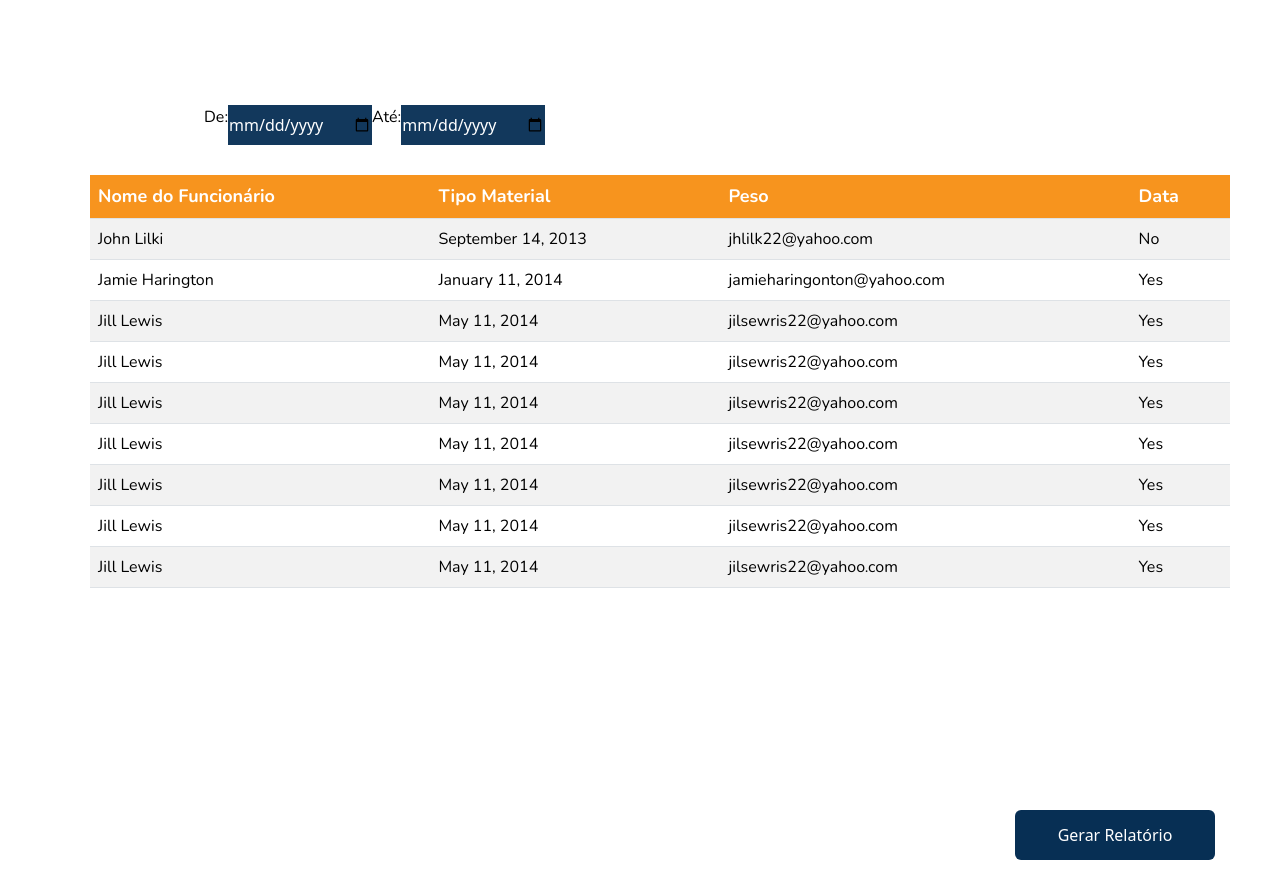
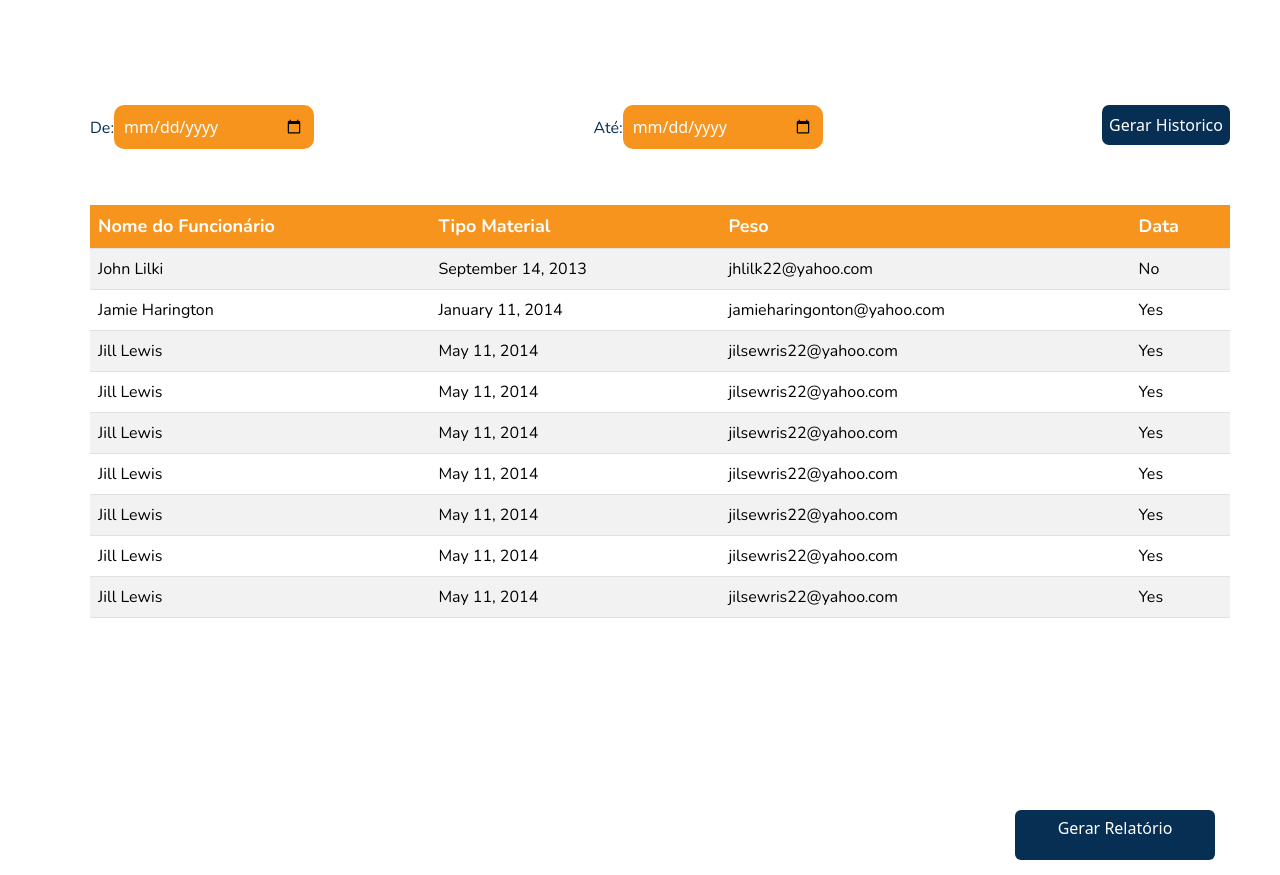
Before and after one commit to pedroT-web/Projeto_ReciclaSenac, a PHP site: page /historico.php in a window 1280 px wide. Shown: the part 55-930 px from the top of the page. Run offline with PHP 8.4, Linux system fonts and the light colour scheme.

Commit message:
Atualizando a página de historico, fazendo o botão de gerar relatorio do excel

```diff
--- a/cadastrar-Pesagem.php
+++ b/cadastrar-Pesagem.php
@@ -14,7 +14,7 @@ var_dump($peso);
 if (isset($tipo_peso) && !empty($tipo_peso)) {
     if ($tipo_peso == "G") {
         $kilos_peso = $peso / 1000;
-    }else{
+    }else if($tipo_peso == "KG"){
         $kilos_peso = $peso;
     }
 }
--- a/css/style.css
+++ b/css/style.css
@@ -26,7 +26,7 @@ body {
     justify-content: center;
     align-items: center;
 
-    height: 130vh;
+    height: 90vh;
 }
 
 .cabecalho_2 {
@@ -171,10 +171,11 @@ body {
     gap: 40px;
 }
 
-#input_material{
+#input_material {
     margin-bottom: 40px;
 }
-#tipo_material{
+
+#tipo_material {
     margin-top: 15px;
 }
 
@@ -198,7 +199,7 @@ body {
     font-family: "nunito";
 }
 
-.container_peso{
+.container_peso {
     display: flex;
     align-items: center;
 }
@@ -346,7 +347,7 @@ select {
     scale: 1.02;
 }
 
-.input_de_peso{
+.input_de_peso {
     border-radius: 0 0 0 0;
     border-top-left-radius: 5px;
     border-bottom-left-radius: 5px;
@@ -557,7 +558,9 @@ select {
 
 .botoes_acesso_historico {
     height: 40px;
-    width: 80%;
+    width: 100%;
+    display: flex;
+    justify-content: space-between;
 }
 
 .botao_relatorio {
@@ -591,17 +594,49 @@ select {
 
 .input_periodo {
     color: white !important;
-    background-color: #072f54f3 !important;
+    background-color: #F7941E !important;
     border: none;
+    border-radius: 10px !important;
+    width: 200px;
+    padding: 10px;
 }
 
 .input_periodo:hover {
-    color: #072f54f3 !important;
+    color: #F7941E !important;
     background-color: white !important;
-    border: 2px solid #072f54f3 !important;
+    border: 2px solid #F7941E !important;
+}
 
+.label_periodo_fim {
+    /* margin-left: 30px;
+    margin-right: 10px; */
+    color: #072F54;
+}
 
+.label_periodo_inicio {
+    /* margin-right: 10px; */
+    color: #072F54;
 }
+
+.botao_gerar_historico {
+    text-decoration: none;
+    height: 40px;
+
+    background-color: #072F54;
+    color: white;
+
+    border-radius: 7px;
+    padding: 7px;
+    border: none;
+    transition: 0.5s;
+}
+.botao_gerar_historico:hover{
+    background-color: white;
+    border: 2px solid #072F54;
+    color: #072F54;
+    transition: 0.5s;
+}
+
 
 .ui.modal {
     background: rgba(0, 0, 0, 0.0) !important;
@@ -747,6 +782,14 @@ select {
         margin-left: 0;
         width: 100%;
     }
+
+    .input_periodo{
+        width: 150px;
+    }
+
+    .botao_gerar_historico{
+        height: 70px;
+    }
 }
 
 @media screen and (min-width:769px) and (max-width: 1199px) {
--- a/historico.php
+++ b/historico.php
@@ -11,12 +11,22 @@ include './template/header.php';
     <div class="agrupamento_historico">
         <div class="local_historico">
             <div class="espacamento_historico">
-                <div class="btn-group botoes_acesso_historico" role="group">
-                    <label>De:</label><input type="date" class=" input_periodo">
-                    <label>Até:</label><input type="date" class=" input_periodo">
-                </div>
+                <form method="POST" action="select_historico.php" class="btn-group botoes_acesso_historico" role="group">
+                    <div>
+                        <label class="label_periodo_inicio">De:</label><input type="date" id="inicio_periodo" name="inicio_periodo" class=" input_periodo">
+                    </div>
+                    <div>
+                        <label class="label_periodo_fim">Até:</label><input type="date" id="fim_periodo" name="fim_periodo" class=" input_periodo periodo_fim">
+                    </div>
+                    <div>
+                        <button type="submit" class="botao_gerar_historico">Gerar Historico</button>
+                    </div>
+                </form>
                 <br>
+            </div class="btn-group botoes_acesso_historico" role="group">
+            <div>
             </div>
+
             <table class="ui celled ui celled table-striped table tabela_historicos">
                 <thead>
                     <tr>
@@ -86,7 +96,7 @@ include './template/header.php';
         </div>
         <div class="campo_botao_enviar">
             <div class="ui button botao_relatorio ms-4 col-sm-8 col-md-6 col-lg-6 col-6" tabindex="0">
-                <button type="button" class="btn btn-primary visible content botao_enviar_relatorio">Gerar Relatório</button>
+                <a type="button" href="gerar-excel.php" class="btn btn-primary visible content botao_enviar_relatorio">Gerar Relatório</a>
             </div>
         </div>
     </div>
```
Also changed, not shown: gerar-excel.php (added, +41 -0 lines), select_historico.php (added, +23 -0 lines).
